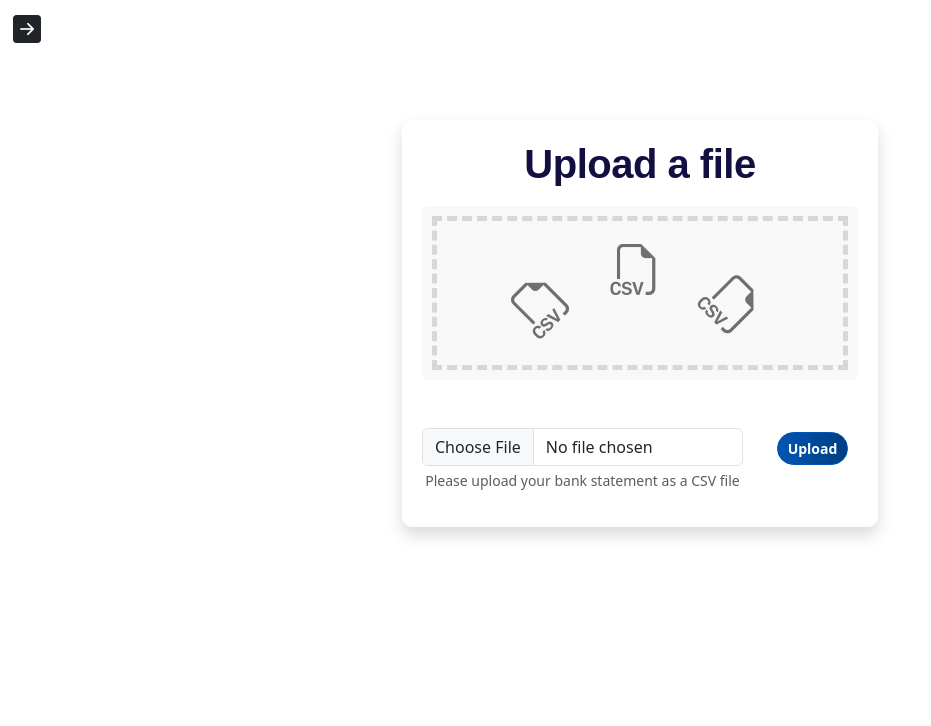
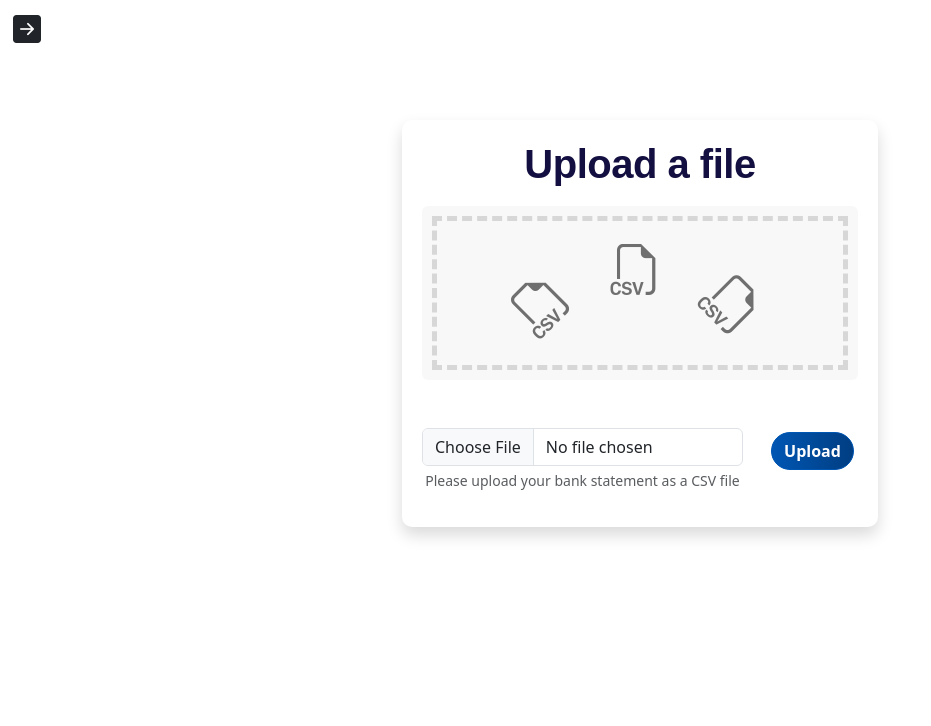
Before and after one commit to PyLou317/evergreen-financial, a Django app: page /upload/ in a window 1280 px wide. Shown: the top 726 px of the page, without its empty margins (0-931 px from the left). Run offline with Django 5.2, Linux system fonts and the light colour scheme; the visitor is signed in with stand-in values (Sample User, id 1); parts of the project's set-up code (start-up, migrations or seed data) failed here and were passed over; some libraries are stand-ins or nearby versions.

Commit message:
add new variables

```diff
--- a/static/css/main.css
+++ b/static/css/main.css
@@ -7,12 +7,30 @@
   --primary-color-2: #79d7be;
   --primary-color: rgb(75, 192, 192);
   --accent-color: #0056b3;
-  --gradient-color: linear-gradient(to right, #0056b3, #003E82);
+  --gradient-color: linear-gradient(to right, #0056b3, #003e82);
   --white: #ffffff;
+  --bs-gray-300: #dee2e6;
+  --bs-light: #f8f9fa;
+  --sidebar-width: 280px;
+  --sidebar-width-collapsed: 80px;
+}
+
+.sidebar-toggler:hover {
+  background-color: var(--bs-light);
 }
 
 body {
-  background-color: #ffff; /* Light background for the whole page */
+  background-color: #ffff;
+  overflow-x: hidden;
+}
+
+.main-content {
+    width: 100%;
+    margin-left: var(--sidebar-width);
+    background-color: #f8f9fa;
+    min-height: 100vh;
+    padding: 20px;
+    transition: all 0.3s ease;
 }
 
 .hero-section {
@@ -77,10 +95,13 @@ body {
   border-color: var(--accent-color);
   border-radius: 3rem;
   color: white;
-  padding: 5px 10px;
+  padding-left: .75rem;
+  padding-right: .75rem;
+  padding-top: .375rem;
+  padding-bottom: .375rem;
   text-decoration: none;
   display: inline-block;
-  font-size: 14px;
+  font-size: 1rem;
   font-weight: 600;
   margin: 4px 2px;
   cursor: pointer;
@@ -158,7 +179,7 @@ body {
     margin-top: -8rem; /* Further increase overlap */
   }
   .hero-section {
-        padding-bottom: 3rem; /* Adjust padding for hero section if it affects overlap */
+    padding-bottom: 3rem; /* Adjust padding for hero section if it affects overlap */
   }
   .dashboard-img {
     max-width: 900px;
```
